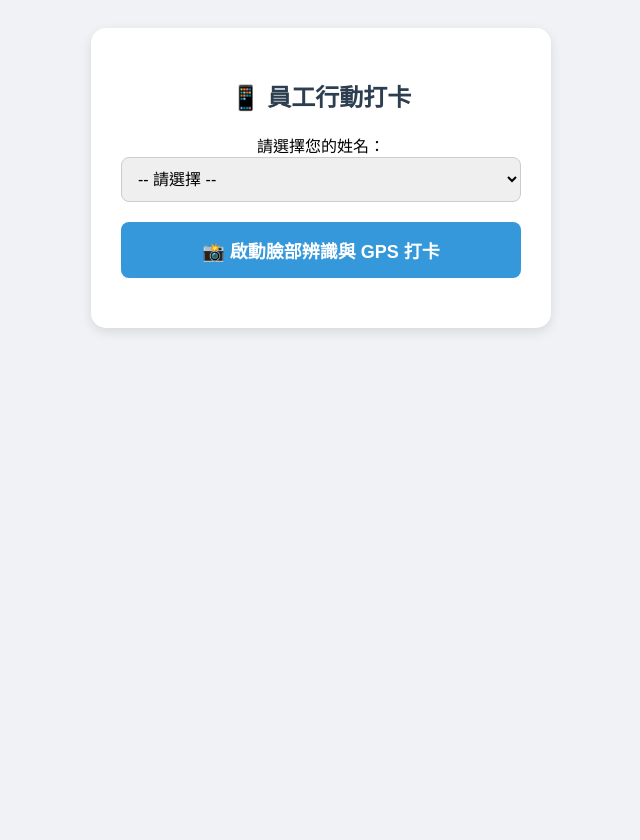
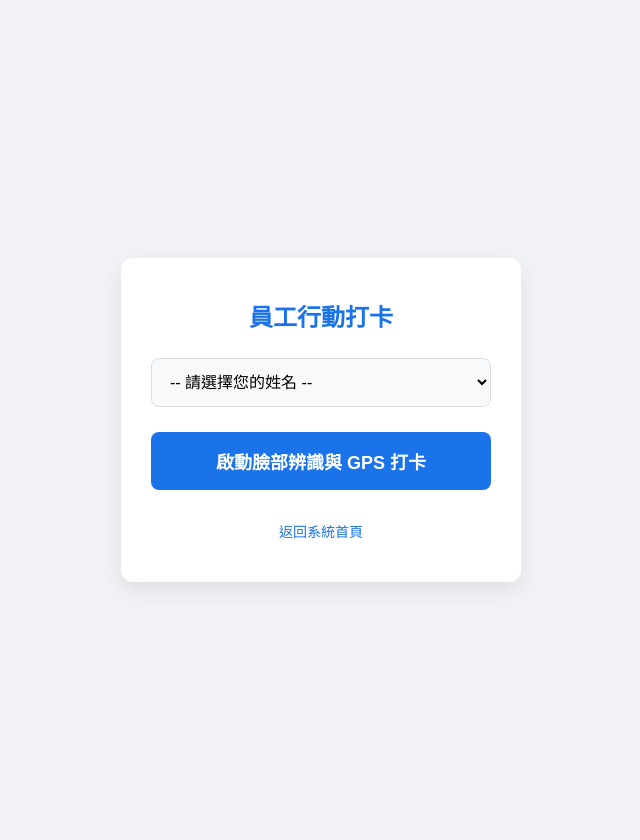
Before and after one commit to Jayson-201/cloud-shift-saas, a Flask app: page /clockin in a window 1280 px wide. Shown: the whole page, without its empty margins (319-959 px from the left). Before the commit the page ends 332 px from the top, so only its background shows below. Run offline with Flask 3, Linux system fonts and the light colour scheme.

Commit message:
Update clockin.html

```diff
--- a/templates/clockin.html
+++ b/templates/clockin.html
@@ -2,40 +2,45 @@
 <html lang="zh-TW">
 <head>
     <meta charset="UTF-8">
-    <meta name="viewport" content="width=device-width, initial-scale=1.0"> <title>員工行動打卡</title>
+    <meta name="viewport" content="width=device-width, initial-scale=1.0">
+    <title>員工行動打卡</title>
     <style>
-        body { font-family: 'Microsoft JhengHei', sans-serif; background-color: #f0f2f5; text-align: center; padding: 20px; }
-        .card { background: white; padding: 30px; border-radius: 15px; box-shadow: 0 4px 12px rgba(0,0,0,0.1); max-width: 400px; margin: 0 auto; }
-        h2 { color: #2c3e50; margin-bottom: 20px; }
-        select { width: 100%; padding: 12px; margin-bottom: 20px; border-radius: 8px; border: 1px solid #ccc; font-size: 16px; }
-        .btn-face { background-color: #3498db; color: white; padding: 15px; width: 100%; border: none; border-radius: 8px; font-size: 18px; font-weight: bold; cursor: pointer; display: flex; align-items: center; justify-content: center; }
-        .btn-face:active { background-color: #2980b9; }
-        #status-msg { margin-top: 20px; font-weight: bold; color: #e74c3c; }
+        body { font-family: 'Segoe UI', Tahoma, Geneva, Verdana, sans-serif; background-color: #f0f2f5; text-align: center; padding: 20px; margin: 0; display: flex; align-items: center; justify-content: center; min-height: 100vh;}
+        .card { background: white; padding: 40px 30px; border-radius: 12px; box-shadow: 0 8px 20px rgba(0,0,0,0.08); max-width: 400px; width: 100%; box-sizing: border-box;}
+        h2 { color: #1a73e8; margin-top: 0; margin-bottom: 25px; font-size: 24px;}
+        select { width: 100%; padding: 14px; margin-bottom: 25px; border-radius: 8px; border: 1px solid #dcdcdc; font-size: 16px; background-color: #f8f9fa; outline: none;}
+        select:focus { border-color: #1a73e8; }
+        .btn-face { background-color: #1a73e8; color: white; padding: 16px; width: 100%; border: none; border-radius: 8px; font-size: 18px; font-weight: bold; cursor: pointer; transition: 0.2s;}
+        .btn-face:active { background-color: #1557b0; }
+        .btn-face:disabled { background-color: #9aa0a6; cursor: not-allowed; }
+        #status-msg { margin-top: 25px; font-weight: 500; color: #e74c3c; font-size: 15px; line-height: 1.5; white-space: pre-wrap;}
         .success-msg { color: #27ae60 !important; }
 
-        /* 簡單的掃描動畫效果 */
-        @keyframes scan { 0% { opacity: 1; } 50% { opacity: 0.5; } 100% { opacity: 1; } }
+        @keyframes scan { 0% { opacity: 1; } 50% { opacity: 0.6; } 100% { opacity: 1; } }
         .scanning { animation: scan 1s infinite; background-color: #f39c12 !important; }
     </style>
 </head>
 <body>
 
 <div class="card">
-    <h2>📱 員工行動打卡</h2>
+    <h2>員工行動打卡</h2>
 
-    <label for="emp-select">請選擇您的姓名：</label>
     <select id="emp-select">
-        <option value="">-- 請選擇 --</option>
+        <option value="">-- 請選擇您的姓名 --</option>
         {% for emp in employees %}
             <option value="{{ emp }}">{{ emp }}</option>
         {% endfor %}
     </select>
 
     <button id="auth-btn" class="btn-face" onclick="startClockIn()">
-        📸 啟動臉部辨識與 GPS 打卡
+        啟動臉部辨識與 GPS 打卡
     </button>
 
     <p id="status-msg"></p>
+
+    <div style="margin-top: 30px;">
+        <a href="/" style="color: #1a73e8; text-decoration: none; font-size: 14px;">返回系統首頁</a>
+    </div>
 </div>
 
 <script>
@@ -49,28 +54,23 @@
         return;
     }
 
-    // 1. 模擬臉部辨識 UI 效果
     authBtn.classList.add("scanning");
-    authBtn.innerText = "🔄 臉部辨識中...";
+    authBtn.innerText = "臉部辨識與定位中...";
     statusMsg.className = "";
     statusMsg.innerText = "正在驗證生物特徵與獲取定位...";
 
-    // 延遲 1.5 秒，假裝在辨識
     setTimeout(() => {
-        // 2. 獲取真實 GPS 定位
         if (navigator.geolocation) {
             navigator.geolocation.getCurrentPosition(
                 (position) => {
                     const lat = position.coords.latitude;
                     const lng = position.coords.longitude;
-
-                    // 3. 將資料送回後端
                     sendClockInData(empName, lat, lng, authBtn, statusMsg);
                 },
                 (error) => {
                     authBtn.classList.remove("scanning");
-                    authBtn.innerText = "📸 啟動臉部辨識與 GPS 打卡";
-                    statusMsg.innerText = "❌ 無法獲取 GPS 定位，請確認手機已開啟定位權限。";
+                    authBtn.innerText = "啟動臉部辨識與 GPS 打卡";
+                    statusMsg.innerText = "無法獲取 GPS 定位，請確認手機已開啟定位權限。";
                 },
                 { enableHighAccuracy: true, timeout: 5000 }
             );
@@ -90,9 +90,9 @@
     .then(response => response.json())
     .then(data => {
         btn.classList.remove("scanning");
-        btn.innerText = "✅ 打卡完成";
+        btn.innerText = "打卡完成";
         btn.style.backgroundColor = "#27ae60";
-        btn.disabled = true; // 打卡後鎖定按鈕
+        btn.disabled = true;
 
         msgBox.classList.add("success-msg");
         msgBox.innerText = data.message;
```
